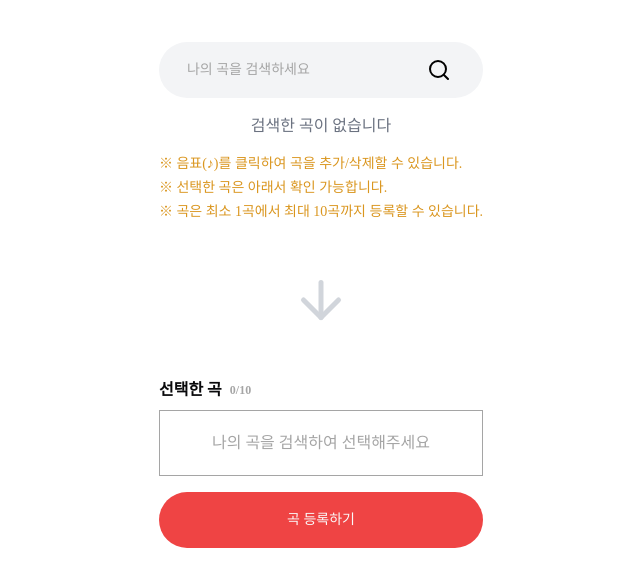
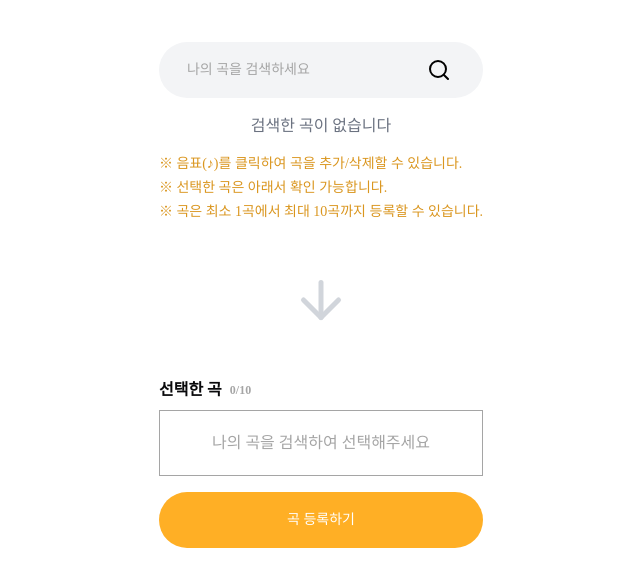
Before and after one commit to EH05/Melting, a React (Vite) app in the folder frontend/melting/: page /album/create/song-selection in a window 1280 px wide. Shown: the part 105-692 px from the top of the page, without its empty margins (319-959 px from the left). Built offline with nearby package versions, Linux system fonts and the light colour scheme; a web font is replaced by a local one.

Commit message:
style: 버튼 속성 수정
Jira: S11P21A701-388

```diff
--- a/frontend/melting/src/components/ui/button.tsx
+++ b/frontend/melting/src/components/ui/button.tsx
@@ -10,15 +10,15 @@ const buttonVariants = cva(
     variants: {
       variant: {
         default: 'bg-primary-400 text-black hover:bg-primary-400/90',
-        destructive:
-          'bg-destructive text-destructive-foreground hover:bg-destructive/90',
+        destructive: 'bg-primary-400  text-white hover:bg-primary-400/90',
         outline:
           'border border-primary-400 bg-white hover:bg-primary-400 hover:text-white',
         secondary:
           'bg-secondary text-secondary-foreground hover:bg-secondary/80',
-        ghost: 'hover:bg-gray hover:text-gray',
+        ghost: '',
         link: 'text-primary underline-offset-4 hover:underline',
         gray: 'bg-gray text-white',
+        input: 'border-b-2 border-gray text-gray',
       },
       size: {
         default: 'h-10 px-4 py-2',
```
